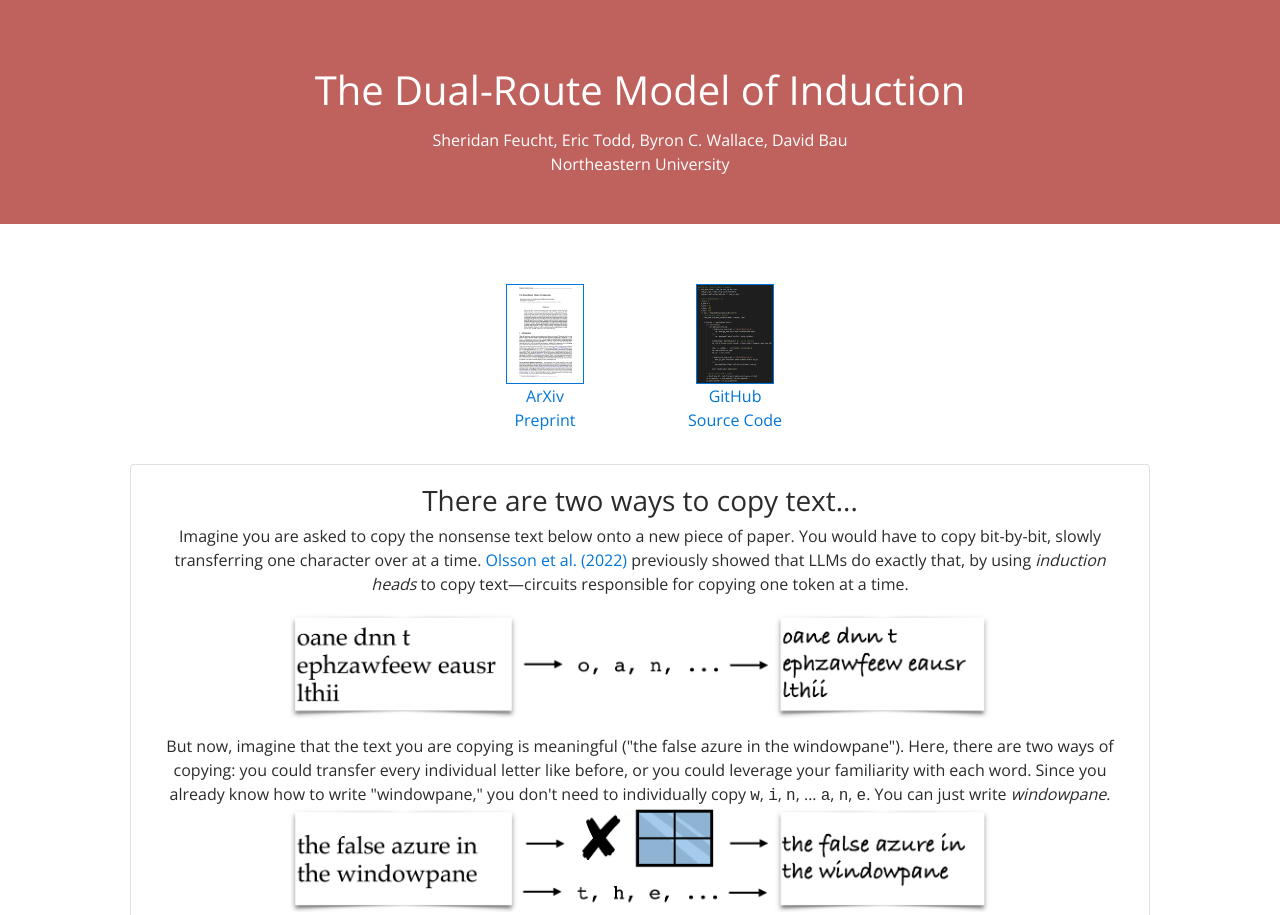
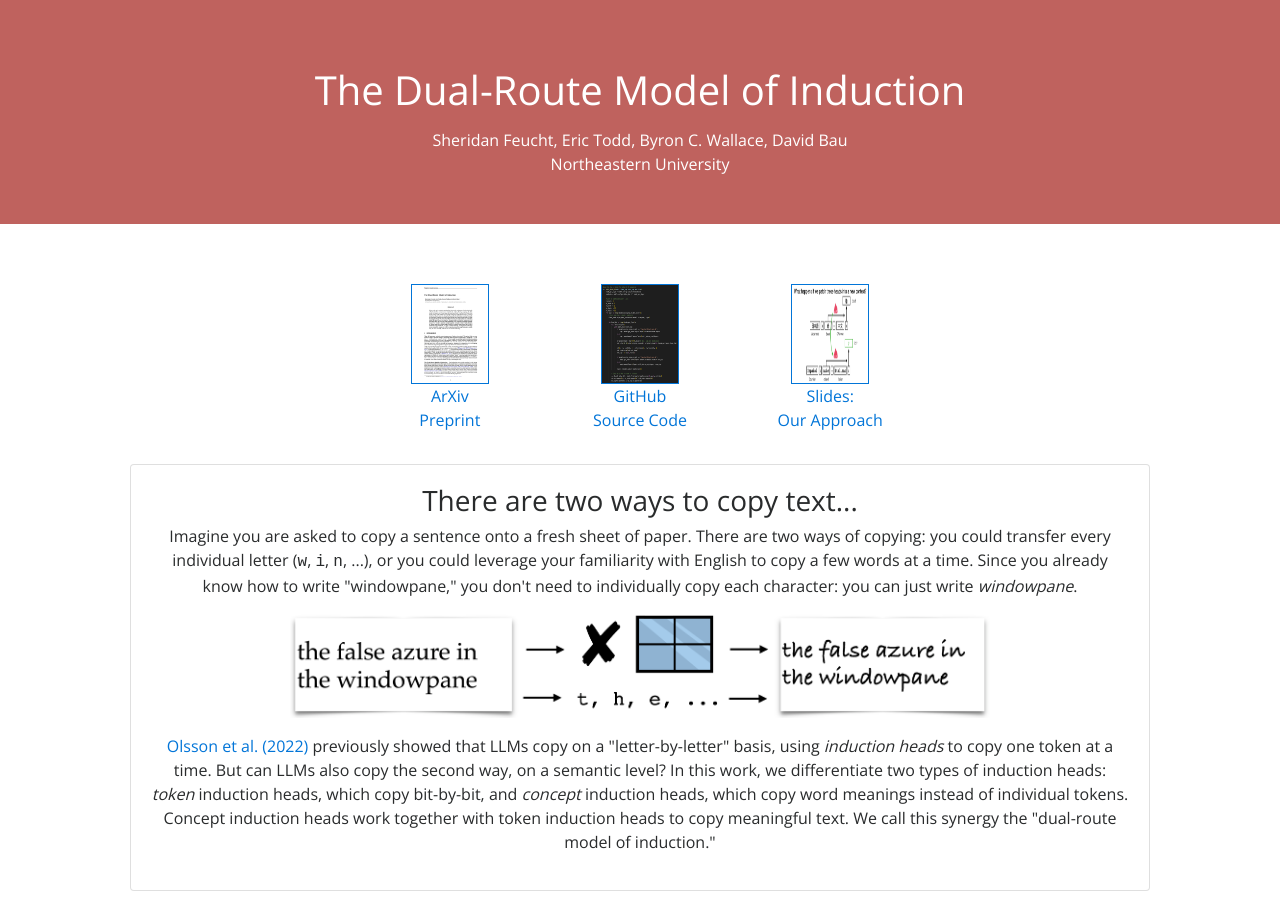
Before and after one commit to sfeucht/dualroute-web, a plain HTML site: page public/index.html in a window 1280 px wide. Shown: the top 915 px of the page. Drawn offline with nearby package versions, Linux system fonts and the light colour scheme.

Commit message:
add slides

```diff
--- a/public/index.html
+++ b/public/index.html
@@ -163,6 +163,11 @@
                         alt="Github code thumbnail" data-nothumb="">
                     <br>GitHub<br>Source Code<br>
                 </a>
+                <a href="/dualroute_explainer.pdf" class="d-inline-block p-3 align-top" target="_blank">
+                    <img height="100" width="78" src="images/slides-thumb.png" style="border:1px solid; margin: 0 38px;"
+                        alt="Slides thumbnail" data-nothumb="">
+                    <br>Slides:<br>Our Approach<br>
+                </a>
             </p>
 
             <!-- <div class="card" style="max-width: 1020px;">
@@ -186,19 +191,13 @@
                 <div class="card-block">
                 <h3>There are two ways to copy text...</h3>
                 <p>
-                    Imagine you are asked to copy the nonsense text below onto a new piece of paper. You would have to copy bit-by-bit, slowly transferring one character over at a time. <a href="https://transformer-circuits.pub/2022/in-context-learning-and-induction-heads/index.html">Olsson et al. (2022)</a> previously showed that LLMs do exactly that, by using <i>induction heads</i> to copy text—circuits responsible for copying one token at a time.
-
-                    <figure class="center_image">
-                        <img src="images/dualroute-web-scramble.png" class="bigfig">
-                    </figure>
-
-                    But now, imagine that the text you are copying is meaningful ("the false azure in the windowpane"). Here, there are two ways of copying: you could transfer every individual letter like before, or you could leverage your familiarity with each word. Since you already know how to write "windowpane," you don't need to individually copy <tt>w</tt>, <tt>i</tt>, <tt>n</tt>, ... <tt>a</tt>, <tt>n</tt>, <tt>e</tt>. You can just write <i>windowpane</i>.
+                    Imagine you are asked to copy a sentence onto a fresh sheet of paper. There are two ways of copying: you could transfer every individual letter (<tt>w</tt>, <tt>i</tt>, <tt>n</tt>, ...), or you could leverage your familiarity with English to copy a few words at a time. Since you already know how to write "windowpane," you don't need to individually copy each character: you can just write <i>windowpane</i>.
 
                     <figure class="center_image">
                         <img src="images/dualroute-web-sensical.png" class="bigfig">
                     </figure>
 
-                    Can LLMs also copy on this semantic level? In this work, we find two types of induction heads: <i>token</i> induction heads, which copy bit-by-bit, and <i>concept</i> induction heads, which copy word meanings instead of individual tokens. Concept induction heads work together with token induction heads to copy meaningful text. We call this synergy the "dual-route model of induction."
+                    <a href="https://transformer-circuits.pub/2022/in-context-learning-and-induction-heads/index.html">Olsson et al. (2022)</a> previously showed that LLMs copy on a "letter-by-letter" basis, using <i>induction heads</i> to copy one token at a time. But can LLMs also copy the second way, on a semantic level? In this work, we differentiate two types of induction heads: <i>token</i> induction heads, which copy bit-by-bit, and <i>concept</i> induction heads, which copy word meanings instead of individual tokens. Concept induction heads work together with token induction heads to copy meaningful text. We call this synergy the "dual-route model of induction."
                 </p>
                 </div><!--card-block-->
                 </div><!--card-->
```
Also changed, not shown: src/index.html (+7 -8 lines), public/images/slides-thumb.png (added), src/images/slides-thumb.png (added), 2 other files.
